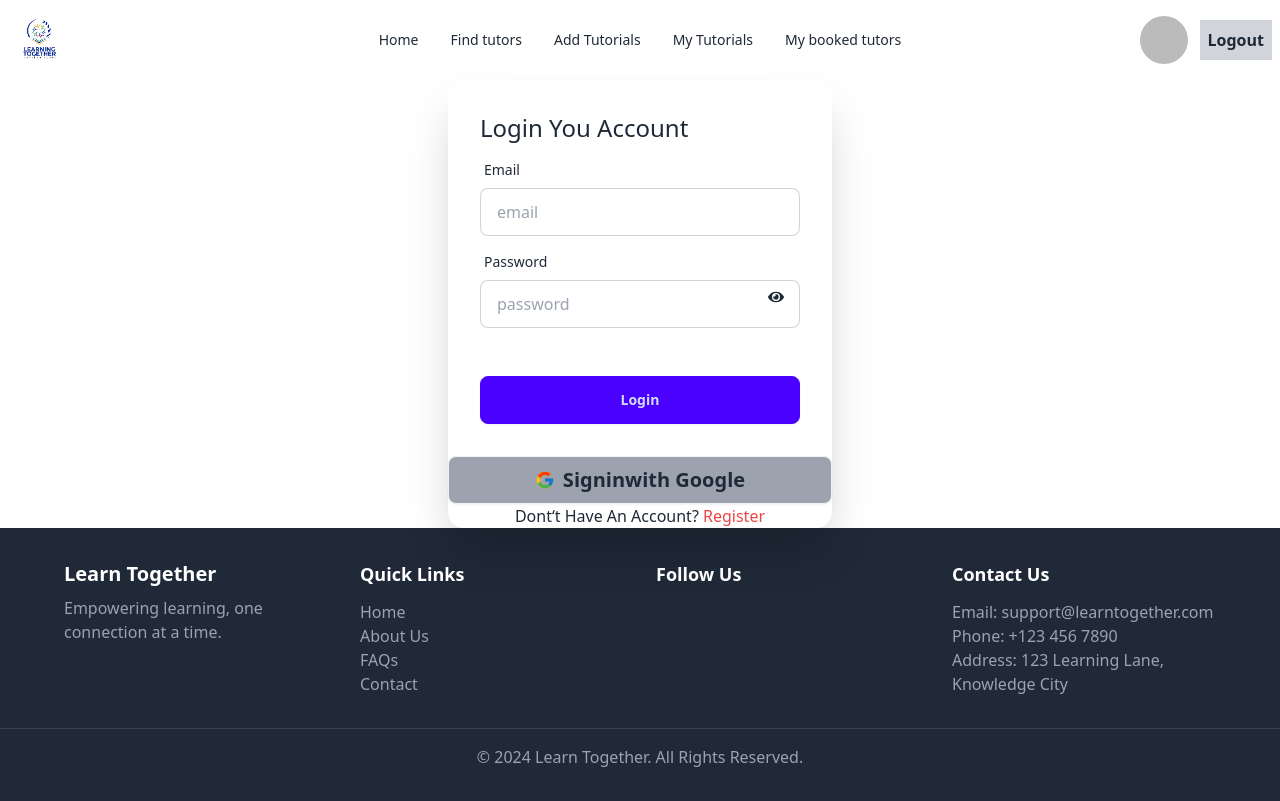
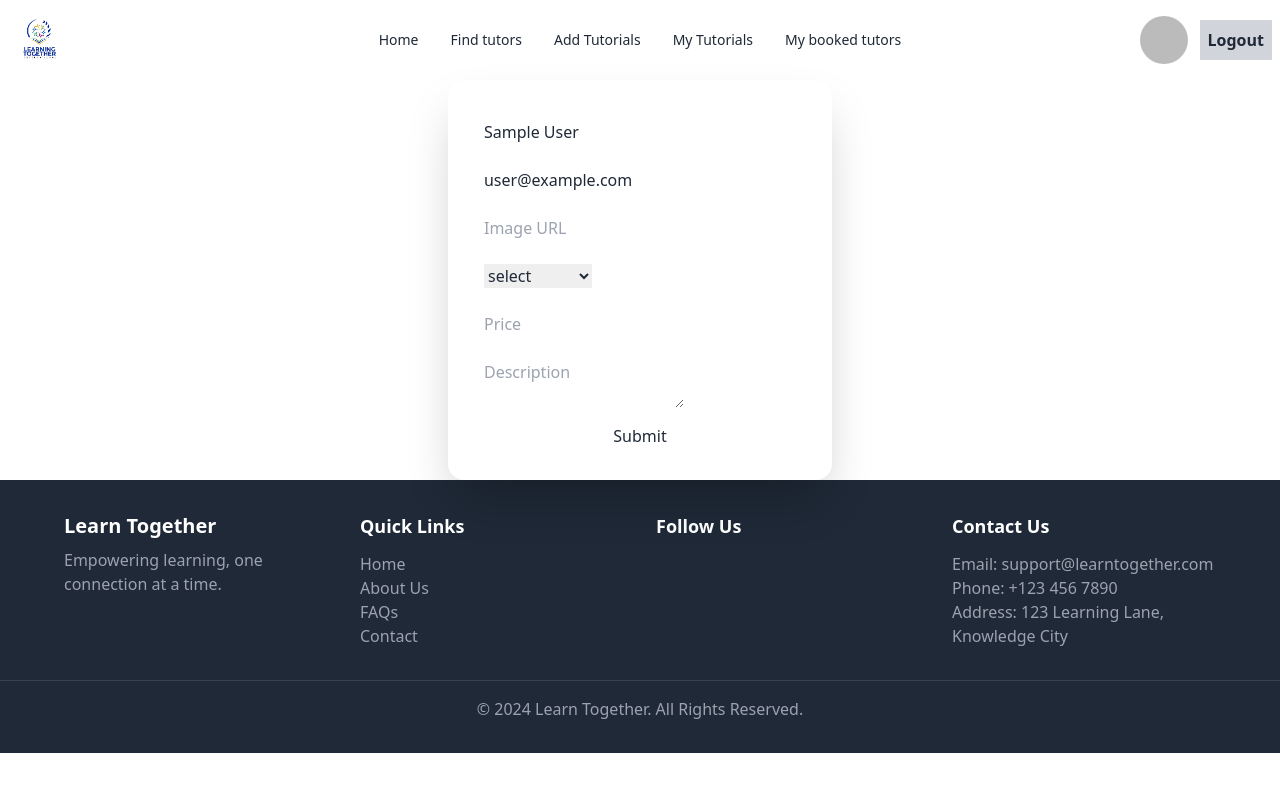
Before and after one commit to abubakar308/learn-together-client, a React (Vite) app: page /addtutorials in a window 1280 px wide. Before the commit this address led to /login. Built offline with nearby package versions, Linux system fonts and the light colour scheme; no server answers; sample sign-in values are in the browser's storage.

Commit message:
updated add tutorials and find tutor

```diff
--- a/src/authprovider/Authprovider.jsx
+++ b/src/authprovider/Authprovider.jsx
@@ -43,6 +43,7 @@ const Authprovider = ({ children }) => {
         googleSignIn,
         logout,
         loading,
+        setLoading,
         user,
         setUser,
         updateUserprofile
--- a/src/components/Languagecategory.jsx
+++ b/src/components/Languagecategory.jsx
@@ -5,7 +5,6 @@ import { Link } from "react-router-dom";
 
 const Languagecategory = () => {
     const [categories, setCategories] = useState([]);
-    console.log(categories)
     useEffect(()=>{
         fetch("http://localhost:5000/tutorials")
         .then(res=> res.json())
--- a/src/pages/Addtutorials.jsx
+++ b/src/pages/Addtutorials.jsx
@@ -2,10 +2,11 @@ import { useContext, useState } from "react";
 import { Authcontext } from "../authprovider/Authprovider";
 
 const Addtutorials = () => {
-    const {user} = useContext(Authcontext)
+    const {user,} = useContext(Authcontext)
 
+    console.log(user)
     const [formData, setFormData] = useState({
-        name: user?.name || "",
+      displayName: user?.displayName || "",
         email: user?.email || "",
         image: "",
         language: "",
@@ -21,40 +22,55 @@ const Addtutorials = () => {
 
       const handleSubmit = (e) => {
         e.preventDefault();
-        console.log("Submitted:", formData);
-        // Add API call to save data in the database
+
+        fetch('http://localhost:5000/addtutorials',{
+          method: "POST",
+          headers: {
+            'content-type': 'application/json'
+          },
+          body: JSON.stringify(formData)
+        })
+        .then(res=>res.json())
+        .then(data=>{
+          console.log(data)
+        })
+
       };
+
     return (
         <div className="flex justify-center">
             <div className="card bg-base-100 w-full max-w-sm shrink-0 shadow-2xl">
            <form onSubmit={handleSubmit} className="card-body">
      <label className="label">
-     <input type="text" value={formData.name} readOnly />
+     <input type="text" value={user.displayName} readOnly />
      </label>
      <label className="label">
-     <input type="email" value={formData.email} readOnly />
+     <input type="email" value={user.email} readOnly />
      </label>
       <label className="label">
-      <input type="url" name="image" placeholder="Image URL" onChange={handleChange} />
+      <input type="url" name="image" placeholder="Image URL" onChange={handleChange} required />
       </label>
      <label className="label">
-     <select>
-      <option value="">English tutors</option>
-      <option value=""></option>
-      <option value=""></option>
-      <option value=""></option>
-      <option value=""></option>
-      <option value=""></option>
-      <option value=""></option>
-      <option value=""></option>
-      <option value=""></option>
+     <select name="language"
+              value={formData.language}
+              onChange={handleChange} required>
+                 <option value="">select</option>
+      <option value="English tutors">English</option>
+      <option value="Spanish tutors">Spanish</option>
+      <option value="Franch tutor">Franch</option>
+      <option value="German tutor">German</option>
+      <option value="Itilian tutor">Italian</option>
+      <option value="Chinese tutor">Chinese</option>
+      <option value="Arabic tutor">Arabic</option>
+      <option value="Japanese tutor">Japanese</option>
+      <option value="Portuguese tutors">Portuguese</option>
      </select>
      </label>
       <label className="label">
-      <input type="number" name="price" placeholder="Price" onChange={handleChange} />
+      <input type="number" name="price" placeholder="Price" onChange={handleChange} required />
       </label>
      <label className="label">
-     <textarea name="description" placeholder="Description" onChange={handleChange}></textarea>
+     <textarea name="description" placeholder="Description" onChange={handleChange} required></textarea>
      </label>
       <button type="submit">Submit</button>
     </form>
--- a/src/pages/Findturtors.jsx
+++ b/src/pages/Findturtors.jsx
@@ -1,9 +1,45 @@
+import { useEffect, useState } from "react";
+import { Link, useParams } from "react-router-dom";
+
 
 
 const Findturtors = () => {
+    const [tutors, setTutors] = useState([]);
+    const {language} = useParams();
+    console.log(tutors);
+
+
+  useEffect(() => {
+    if (!language) return;
+
+    const fetchCategoryTutors = async () => {
+      try {
+        const response = await fetch(
+          `http://localhost:5000/addtutorials?language=${language}`
+        );
+        if (response.ok) {
+          const categoryData = await response.json();
+          setTutors(categoryData);
+        }
+      } catch (error) {
+        console.error("Error fetching category-specific tutors:", error);
+      }
+    };
+
+    fetchCategoryTutors();
+  }, [language]);
+
     return (
         <div>
-            <p>find tutors</p>
+           {
+            tutors.map(tutor=> <div className="flex gap-4" key={tutor._id}>
+                <img className="h-14 w-14" src={tutor.image} alt="" />
+                <p>{tutor.displayName}</p>
+                <p>{tutor.language}</p>
+                <p>{tutor.review}</p>
+                <button><Link>Details</Link></button>
+            </div>)
+           }
         </div>
     );
 };
--- /dev/null
+++ b/src/pages/Loading.jsx
@@ -0,0 +1,11 @@
+
+
+const Loading = () => {
+    return (
+        <div>
+            <p>loading</p>
+        </div>
+    );
+};
+
+export default Loading;
--- a/src/pages/Login.jsx
+++ b/src/pages/Login.jsx
@@ -7,14 +7,14 @@ import Swal from "sweetalert2";
 
 const Login = () => {
   const [togglePass, setTogglePass] = useState(false);
-    const { setUser, signInUser, googleSignIn,  setUserEmail } = useContext(Authcontext);
+    const { setUser, signInUser, googleSignIn } = useContext(Authcontext);
     const navigate = useNavigate();
     const location = useLocation();
     const handleLogin = e =>{
         e.preventDefault();
         const email = e.target.email.value;
         const password = e.target.password.value;
-        setUserEmail(email);
+
         signInUser(email,password)
         .then(res=>{
             setUser(res);
--- a/src/pages/Mytutorials.jsx
+++ b/src/pages/Mytutorials.jsx
@@ -1,8 +1,20 @@
+import { useContext, useEffect, useState } from "react";
+import { Authcontext } from "../authprovider/Authprovider";
 
 const Mytutorials = () => {
+    const [tutorials, setTutorials] = useState([]);
+    const {user} = useContext(Authcontext);
+    console.log(tutorials)
+    useEffect(()=>{
+        fetch(`http://localhost:5000/mytutorials?email=${user.email}`)
+        .then(res=>res.json())
+        .then(data=>{
+            setTutorials(data);
+        })
+    },[user.email])
     return (
         <div>
-            <p>my tutorials</p>
+            <p>{tutorials.length}</p>
         </div>
     );
 };
--- a/src/pages/Register.jsx
+++ b/src/pages/Register.jsx
@@ -41,13 +41,10 @@ const Register = () => {
         title: "Invalid Password",
         text: validationError,
       });
+      return;
     }
     signUpNewUser(email,password)
     .then(result =>{
-      Swal.fire({
-        icon: "success",
-        title: "Register successfull",
-      });
       const user = result.user
       setUser(user);
 
@@ -56,6 +53,10 @@ const Register = () => {
         photoURL: photo,
         })
         .then(()=>{
+          Swal.fire({
+            icon: "success",
+            title: "Register successfull",
+          });
             navigate('/');
         })
         .catch((Error)=>{
@@ -64,7 +65,7 @@ const Register = () => {
     })
     .catch(Error => {
      console.log(Error)
-     navigate('/');
+
     });
 };
 
@@ -78,7 +79,6 @@ const handleGoogleSignin = () =>{
   navigate('/');
   const user = result.user;
   setUser(user);
-
 })
 .catch((error)=>console.log(error.message));
 };
--- a/src/routes/Privaterouter.jsx
+++ b/src/routes/Privaterouter.jsx
@@ -1,12 +1,15 @@
 import { useContext } from "react";
 import { Authcontext } from "../authprovider/Authprovider";
 import { Navigate, useLocation } from "react-router-dom";
+import Loading from "../pages/Loading";
 
 // eslint-disable-next-line react/prop-types
 const Privaterouter = ({ children }) => {
-    const {user} = useContext(Authcontext);
+    const {user ,loading} = useContext(Authcontext);
     const location = useLocation();
-
+    if(loading){
+      return <Loading></Loading>
+  }
     if (user && user?.email) {
         return children;
       }
--- a/src/routes/router.jsx
+++ b/src/routes/router.jsx
@@ -28,11 +28,15 @@ const router = createBrowserRouter([
         },
         {
             path: "mybookedtutors",
-            element: <Mybookedtutor></Mybookedtutor>
+            element: <Privaterouter>
+              <Mybookedtutor></Mybookedtutor>
+            </Privaterouter>
          },
         {
             path: "tutordetails",
-            element: <TutorDetails></TutorDetails>
+            element: <Privaterouter>
+              <TutorDetails></TutorDetails>
+            </Privaterouter>
         },
         {
             path: "addtutorials",
@@ -42,8 +46,18 @@ const router = createBrowserRouter([
          },
          {
             path: "mytutirials",
-            element: <Mytutorials></Mytutorials>
+            element: <Privaterouter>
+              <Mytutorials></Mytutorials>
+            </Privaterouter>
          },
+         {
+          path: "category",
+          element: <Findturtors></Findturtors>
+        },
+        {
+          path: "/category/:language",
+          element: <Findturtors />
+        },
         {
             path: "register",
             element: <Register></Register>
@@ -51,13 +65,11 @@ const router = createBrowserRouter([
         {
             path: "login",
             element: <Login></Login>
-        }
+        },
+
     ]
   },
-  {
-    path: "category",
-    element: <Findturtors></Findturtors>
-  },
+
   {
     path: "*",
     element: <Error></Error>
```
